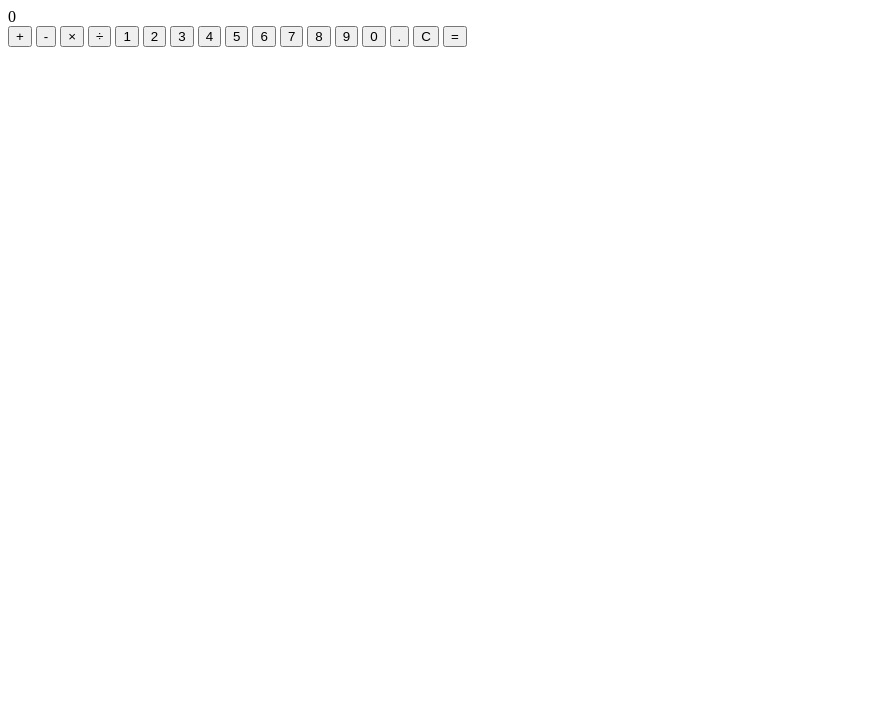
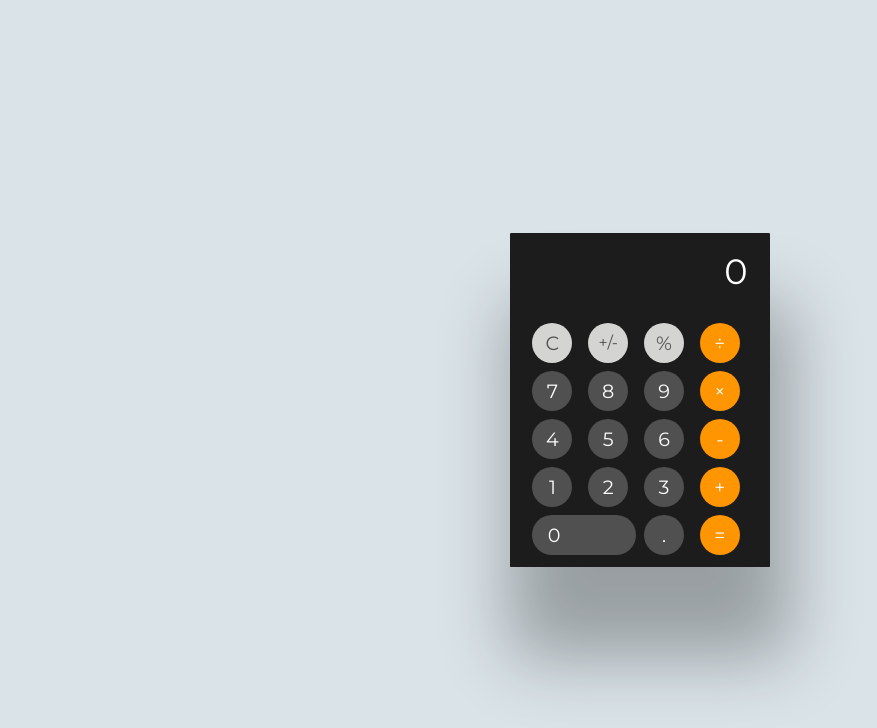
Before and after one commit to Sacarima/calculator, a plain HTML site: page index.html in a window 1280 px wide. Shown: the whole page, without its empty margins (0-877 px from the left). Drawn offline with Linux system fonts and the light colour scheme; files that its build step writes are made by us from their sources.

Commit message:
content and styles chnages

```diff
--- a/index.html
+++ b/index.html
@@ -7,21 +7,27 @@
     <link rel="preconnect" href="https://fonts.googleapis.com">
     <link rel="preconnect" href="https://fonts.gstatic.com" crossorigin>
     <link href="https://fonts.googleapis.com/css2?family=Arimo:wght@400;500;600;700&display=swap" rel="stylesheet">
-    <link rel="stylesheet" href="style.css">
     <link rel="preconnect" href="https://fonts.googleapis.com">
     <link rel="preconnect" href="https://fonts.gstatic.com" crossorigin>
     <link href="https://fonts.googleapis.com/css2?family=Montserrat+Alternates:wght@100;200;300;400;500;600;700;800;900&display=swap" rel="stylesheet">
+
+    <!-- external CSS link -->
+	<link rel="stylesheet" href="css/normalize.css">
+    <link rel="stylesheet" href="style.css">
     <title>Simple Calculator</title>
 </head>
 <body>
     <div class="calculator-container">
         <div class="calculator">
             <div class="calculator-screen">0</div>
-            <div class="degits">
+            <div class="digits">
+                <button class="delete">C</button>
+                <button class="negative">+/-</button>
+                <button class="percentage">%</button>
+                <button class="divide">÷</button>
+                <button class="times">&times;</button>
+                <button class="minus">-</button>
                 <button class="plus">+</button>
-                <button class="minus">-</button>
-                <button class="times">&times;</button>
-                <button class="divide">÷</button>
                 <button class="one">1</button>
                 <button class="two">2</button>
                 <button class="three">3</button>
@@ -33,7 +39,6 @@
                 <button class="nine">9</button>
                 <button class="zero">0</button>
                 <button class="decimal">.</button>
-                <button class="delete">C</button>
                 <button class="equal">=</button>
             </div>
         </div>
--- a/style.css
+++ b/style.css
@@ -3,10 +3,140 @@
   }
 
   :root {
-    --clr-primary--900: #4403;
-    --clr-seconary-600: #334533;
+    --clr-primary--900: rgb(212, 212, 210);
+    --clr-seconary-600: rgb(28, 28, 28);
+
+    --clr-neutral-900: rgb(80, 80, 80);
+    --clr-neutral-100: rgb(255, 255, 255);
+
+    --clr-secondary-700: rgb(255, 149, 0);
+    --clr-secondary-200: rgba(218, 227, 232);
 
     --ff-primary: 'Montserrat Alternates', sans-serif;
 
 
   }
+
+  body {
+    display: flex;
+    justify-content: center;
+    align-items: center;
+    background: var(--clr-secondary-200);
+    height: 100vh;
+    font-family: var(--ff-primary);
+  }
+
+  .divide,
+  .times,
+  .minus,
+  .plus,
+  .equal {
+    background: var(--clr-secondary-700);
+  }
+
+  .negative {
+    font-size: 1rem;
+  }
+
+  .delete,
+  .negative,
+  .percentage {
+    background: var(--clr-primary--900);
+    color: var(--clr-neutral-900);
+  }
+
+/*----------------CALCULATOR-------------*/
+  .calculator {
+    border-radius: .1em;
+    overflow: hidden;
+    box-shadow: 10px 80px 70px 10px rgba(0, 0, 0, 0.3);
+    background: var(--clr-seconary-600);
+
+  }
+
+  button {
+    background: #505050;
+    color: var(--clr-neutral-100);
+    border: none;
+    font-size: 1.2rem;
+    border-radius: 50%;
+    width: 40px;
+    height: 40px;
+  }
+
+
+
+  .calculator-screen {
+    background: var(--clr-seconary-600);
+    color: var(--clr-neutral-100);
+    width: 16.25rem;
+    padding: 1.2rem 1.4rem;
+    font-size: 2.2rem;
+    text-align: right;
+  }
+
+
+  /*----------------KEYS-------------- */
+  .digits {
+    background: #1C1C1C;
+    display: grid;
+    gap: .5rem;
+
+    padding: 0.75rem 1.4rem;
+    grid-template-columns: repeat(4, auto);
+    grid-template-areas:
+        ". . . ."
+        "seven eight nine times"
+        "four five six minus"
+        "one two three plus"
+        "zeru zeru decimal equal";
+  }
+
+  .one {
+    grid-area: one;
+  }
+
+  .two {
+    grid-area: two;
+  }
+
+  .three {
+    grid-area: three;
+  }
+
+  .four {
+    grid-area: four;
+  }
+
+  .five {
+    grid-area: five;
+  }
+
+  .six {
+    grid-area: six;
+  }
+
+  .seven {
+    grid-area: seven;
+  }
+
+  .eight {
+    grid-area: eight;
+  }
+
+  .nine {
+    grid-area: nine;
+  }
+
+  .on {
+    grid-area: one;
+  }
+
+  .zero {
+    grid-area: zeru;
+    width: auto;
+    height: auto;
+    border-radius: 30px;
+    text-align: left;
+    padding-left: .8em
+  }
```
